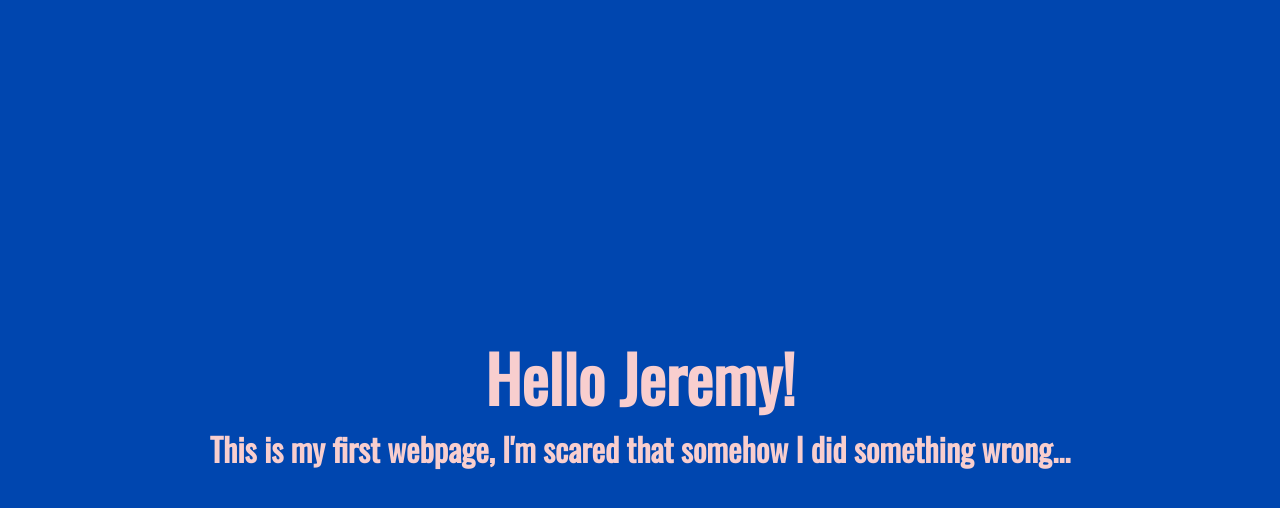
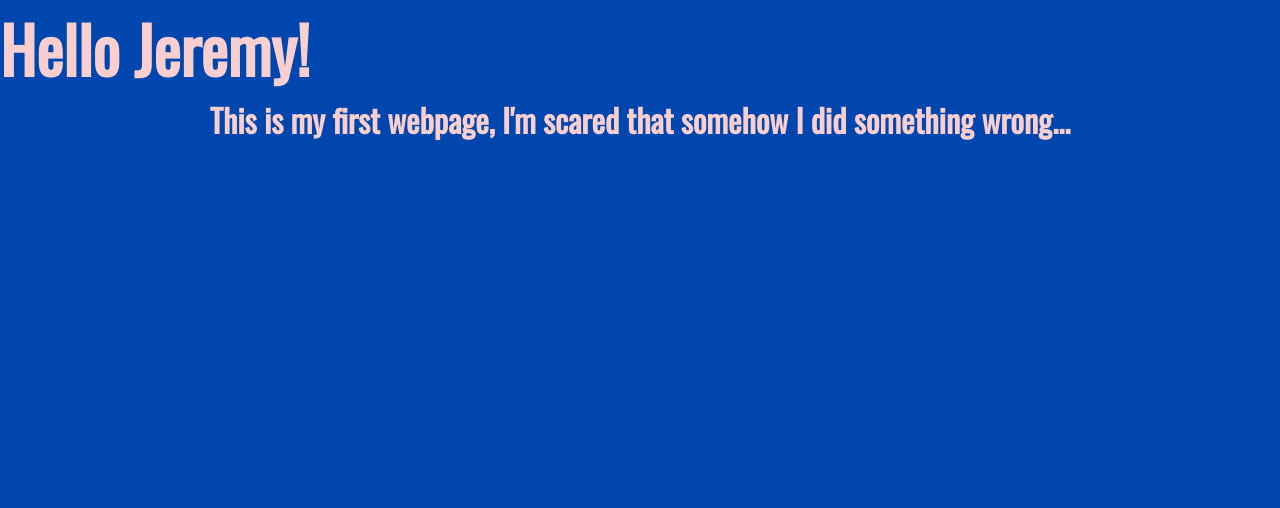
Before and after one commit to eprickettmorgan-ux/J220-Coding-Projects, a plain HTML site: page 01-FIRST-WEBSITE/index.html in a window 1280 px wide. Drawn offline with nearby package versions, Linux system fonts and the light colour scheme.

Commit message:
Updated Style

```diff
--- a/01-FIRST-WEBSITE/style.css
+++ b/01-FIRST-WEBSITE/style.css
@@ -10,7 +10,7 @@ body{
 }
 
 h1, h2, h3{
-    text-align: center;
+    text-align: left;
 }
 
 h1{
@@ -22,7 +22,7 @@ h1{
 
 h3{
     font-size: 2rem;
-    max-width: 80%;
+    max-width: 100%;
     margin: 0 auto;
 }
 
@@ -30,5 +30,5 @@ h3{
     height: 100vh;
     display:flex;
     flex-direction: column;
-    justify-content: center;
+    justify-content: left;
 }
```
